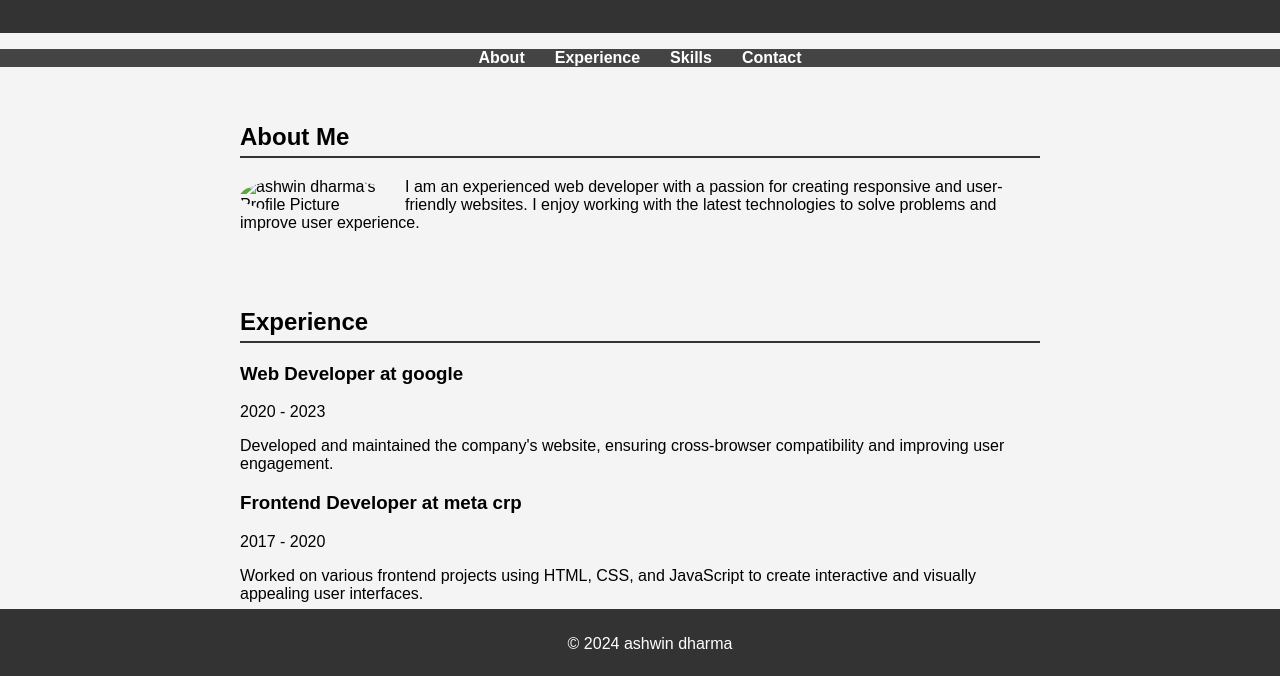
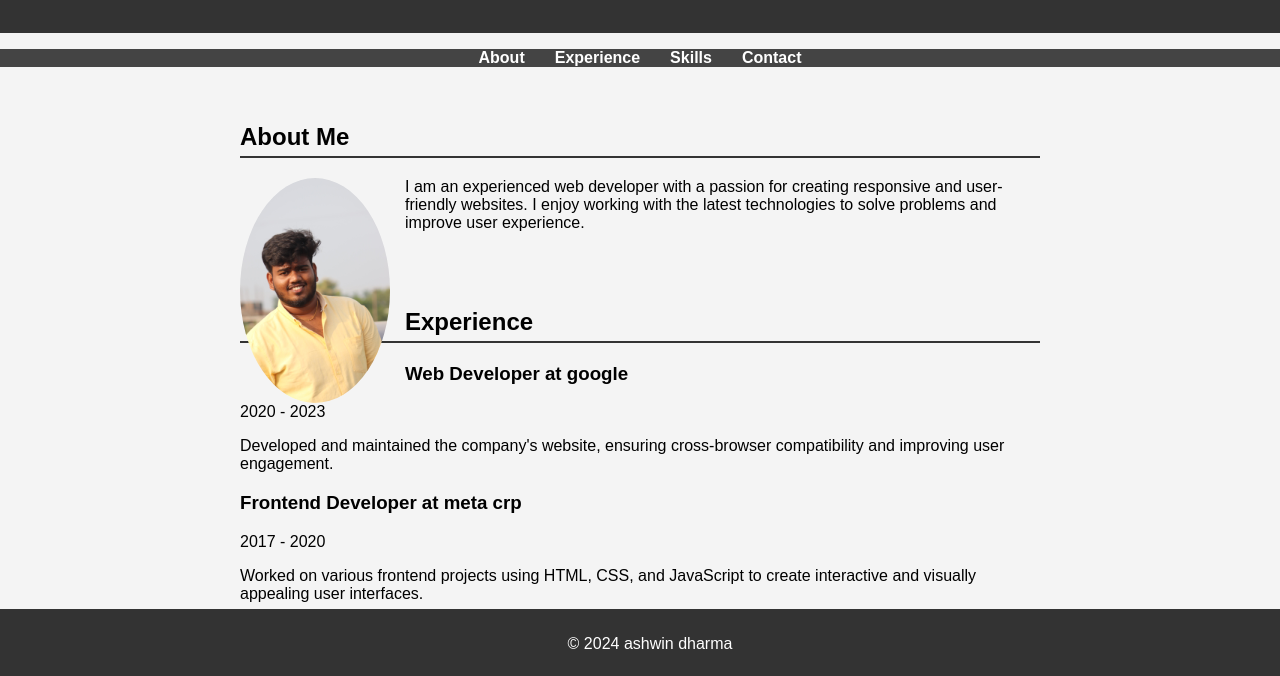
Before and after one commit to AshwinDharma/AshwinDharma.github.io, a plain HTML site: page index.html in a window 1280 px wide. Shown: the part 121-797 px from the top of the page. Drawn offline with Linux system fonts and the light colour scheme.

Commit message:
Update index.html

```diff
--- a/index.html
+++ b/index.html
@@ -23,7 +23,7 @@
 
     <section id="about">
         <h2>About Me</h2>
-        <img src="profile.JPJ" alt="ashwin dharma's Profile Picture" class="profile-pic">
+        <img src="profile.JPG" alt="ashwin dharma's Profile Picture" class="profile-pic">
         <p>I am an experienced web developer with a passion for creating responsive and user-friendly websites. I enjoy working with the latest technologies to solve problems and improve user experience.</p>
     </section>
 
```
